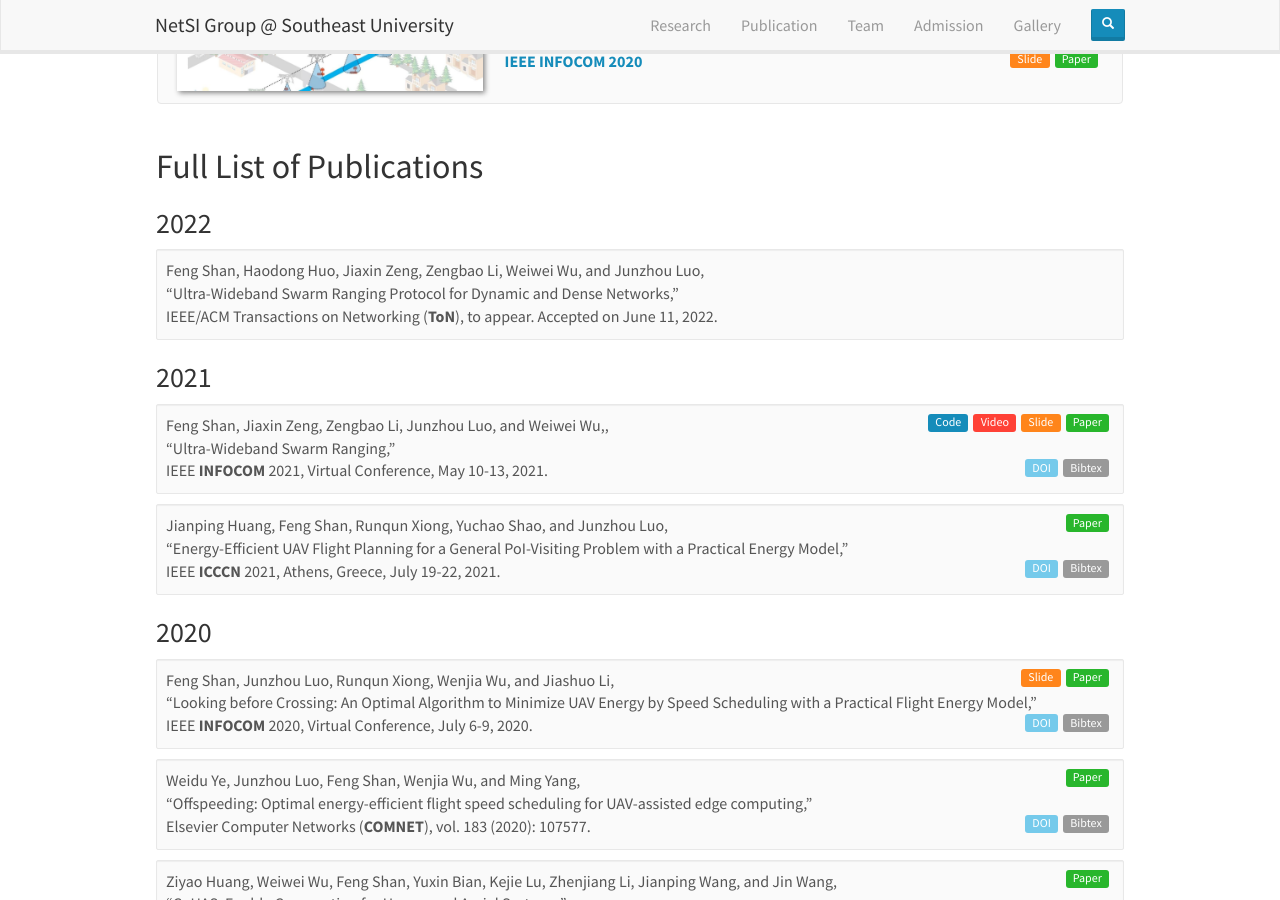
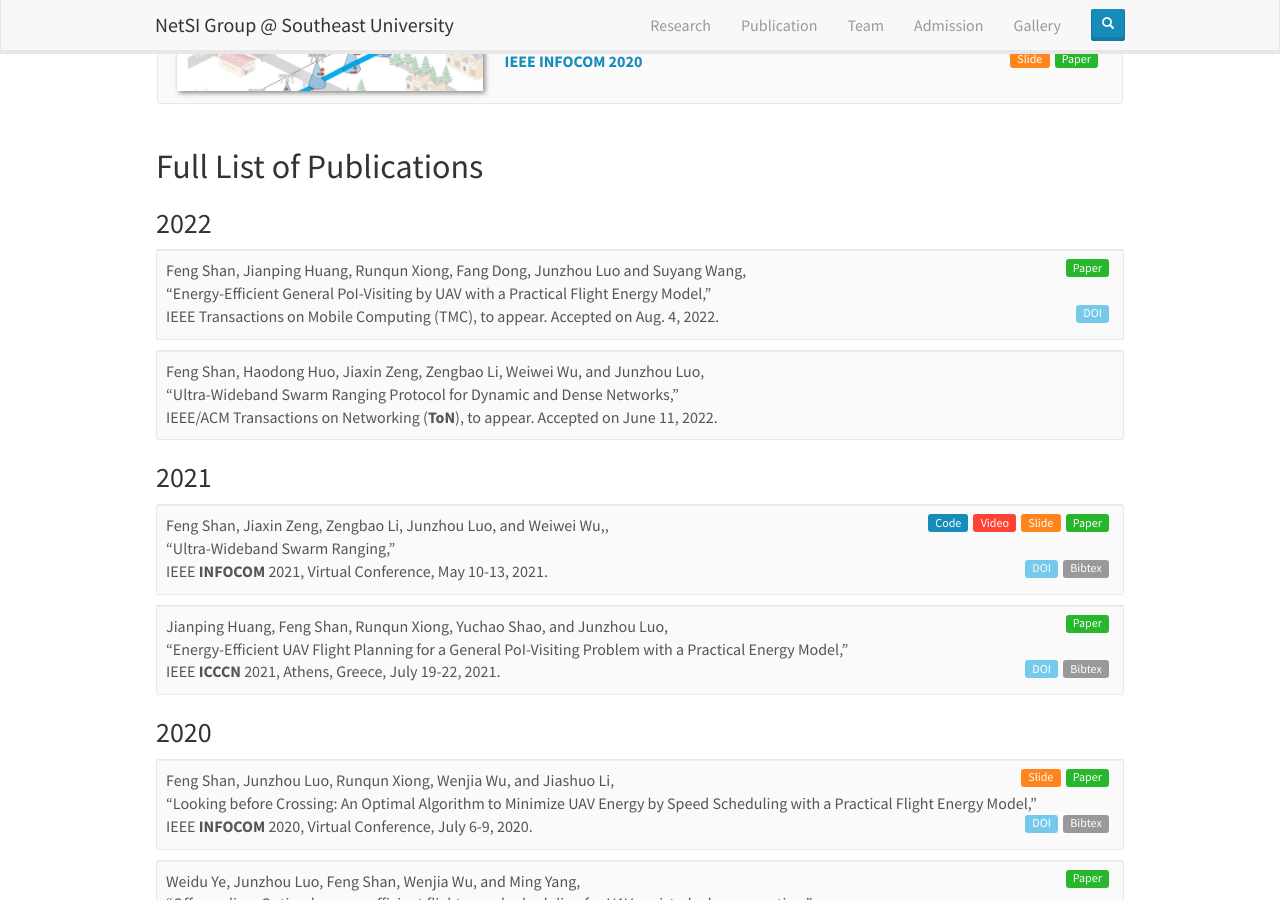
Before and after one commit to SEU-NetSI/seu-netsi.github.io, a Jekyll site: the page built from _pages/publications.md, in a window 1280 px wide and 900 px high, scrolled down 645 px. Built offline with Jekyll 4.4.1, drawn with Linux system fonts in a browser that asks for light colours; nearby versions of some CDN libraries.

Commit message:
Update publist.yml

```diff
--- a/_data/publist.yml
+++ b/_data/publist.yml
@@ -1,3 +1,19 @@
+- id: shan2022ultra
+  year: 2022
+  authors: Feng Shan, Jianping Huang, Runqun Xiong, Fang Dong, Junzhou Luo and Suyang Wang
+  title: Energy-Efficient General PoI-Visiting by UAV with a Practical Flight Energy Model
+  pubinfo: "IEEE Transactions on Mobile Computing (TMC), to appear. Accepted on Aug. 4, 2022."
+  link:
+    paper: https://fengshan.seu-netsi.net/papers/SHXDLW-TMC22p.pdf
+    slide: placeholder
+    video: placeholder
+    code: placeholder
+    doi: https://ieeexplore.ieee.org/document/9858609
+  highlight:
+    attr: 0
+  bibtex: placeholder
+  category: uwbswarmrl
+
 - id: shan2022ultra
   year: 2022
   authors: Feng Shan, Haodong Huo, Jiaxin Zeng, Zengbao Li, Weiwei Wu, and Junzhou Luo
```
